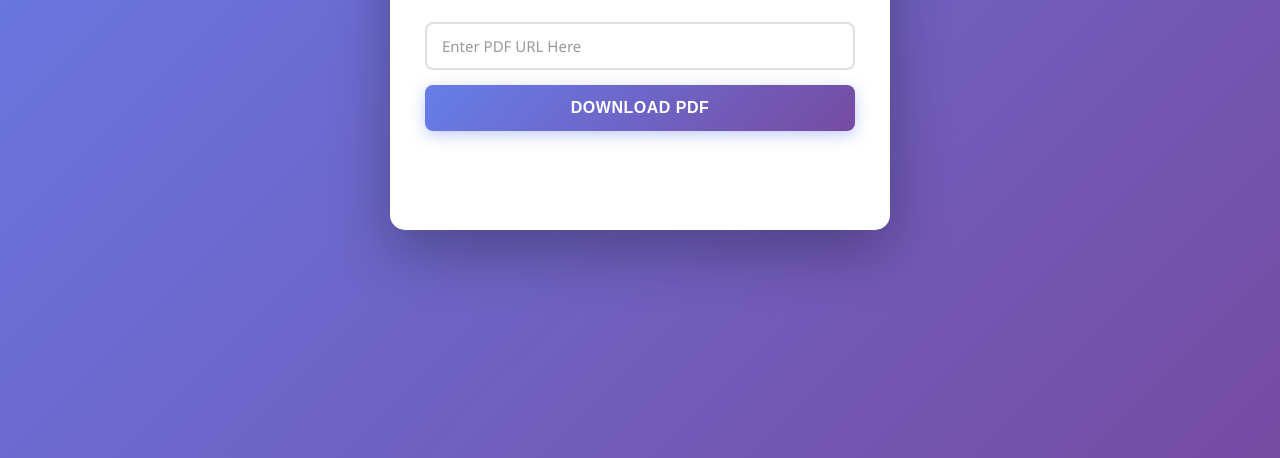
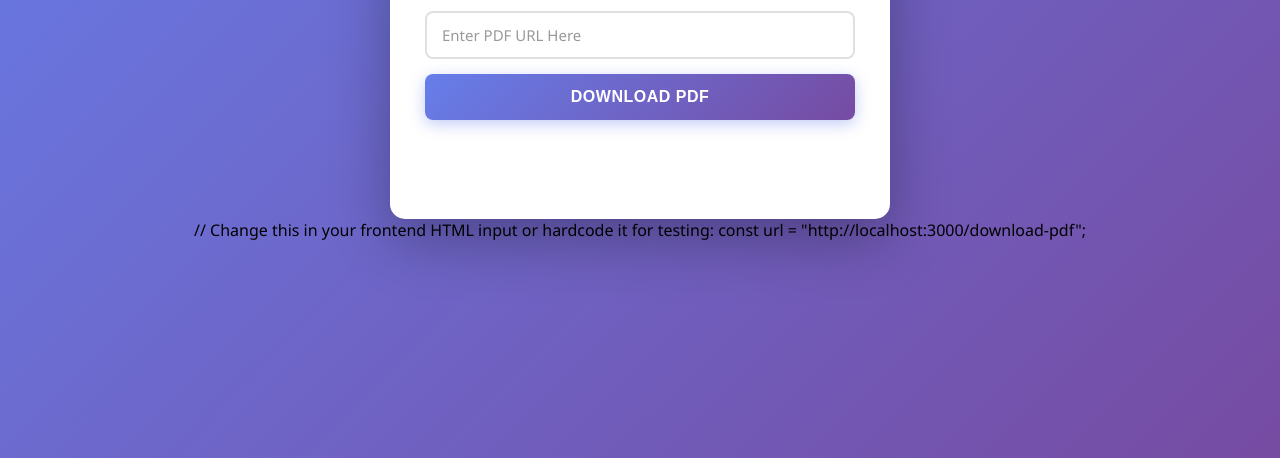
Before and after one commit to aptarthevirus/PDF_4_free, a plain HTML site: page index.html in a window 1280 px wide. Shown: the part 342-800 px from the top of the page. Drawn offline with Linux system fonts and the light colour scheme.

Commit message:
Update index.html

```diff
--- a/index.html
+++ b/index.html
@@ -15,5 +15,7 @@
         <div id="msg"></div>
     </div>
     <script src="pdf.js"></script>
+    // Change this in your frontend HTML input or hardcode it for testing:
+const url = "http://localhost:3000/download-pdf";
 </body>
 </html>
```
